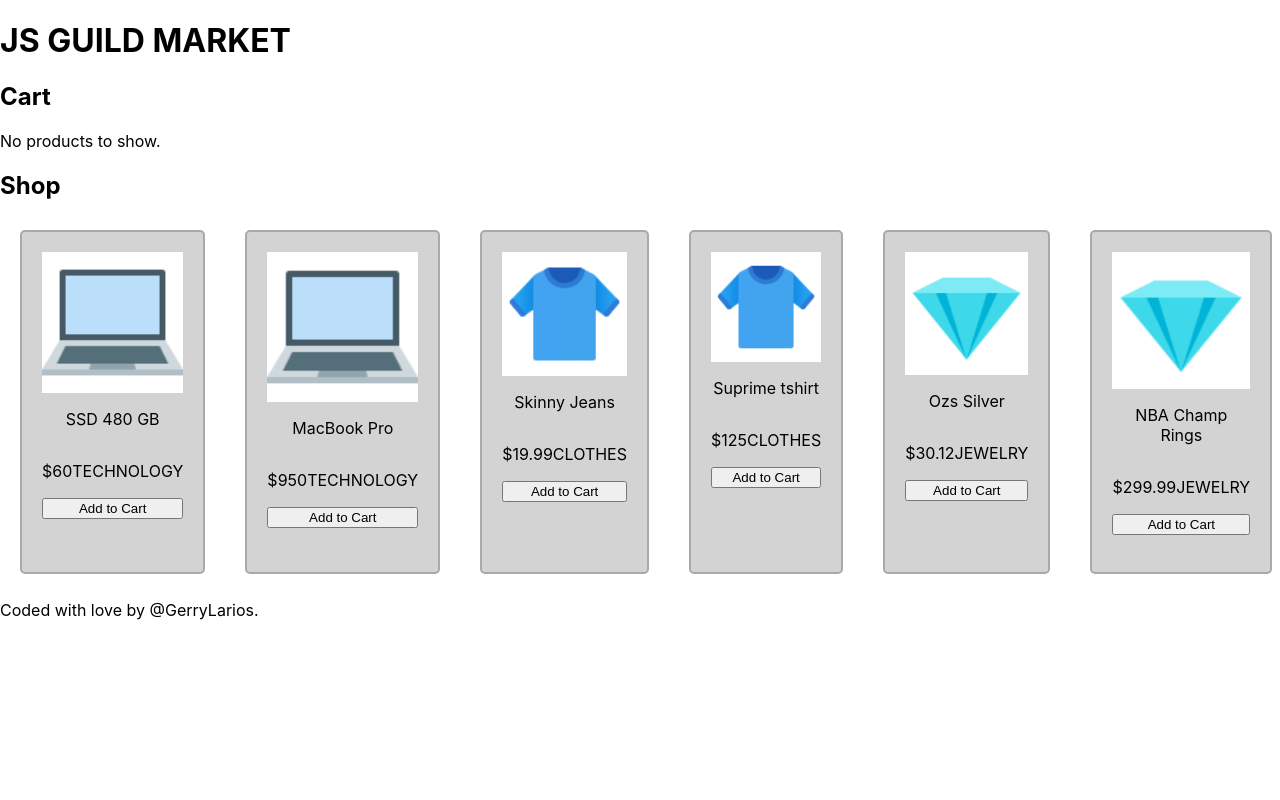
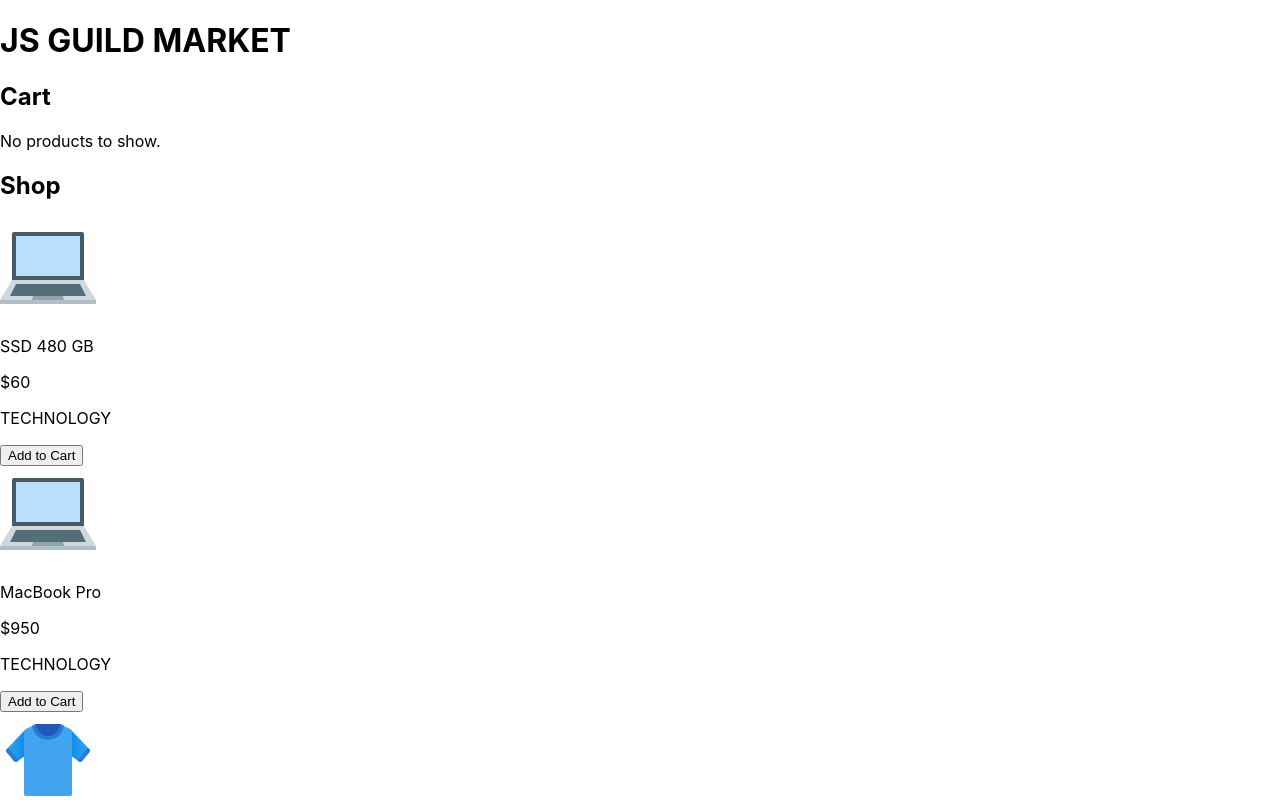
Before and after one commit to GerryLarios/shopping-cart, a React (Create React App) app: page / in a window 1280 px wide. Shown: the top 800 px of the page. Built offline with nearby package versions, Linux system fonts and the light colour scheme.

Commit message:
Fix[SHOPPING-CART-18] removing all styles

```diff
--- a/src/index.css
+++ b/src/index.css
@@ -11,39 +11,3 @@
   font-family: source-code-pro, Menlo, Monaco, Consolas, 'Courier New',
     monospace;
 }
-
-.shop-items {
-  display: flex;
-}
-
-.shop-item {
-  width: 200px;
-  height: 300px;
-  margin: 10px 20px;
-  padding: 20px;
-  border: 2px solid darkgray;
-  border-radius: 5px;
-  background-color: lightgray;
-}
-
-.shop-item img {
-  background-color: white;
-}
-
-.shop-item .product {
-  display: flex;
-  flex-direction: column;
-}
-
-.shop-item button {
-  width: 100%;
-}
-
-.text-align-center {
-  text-align: center;
-}
-
-.space-between {
-  display: flex;
-  justify-content: space-between;
-}
```
